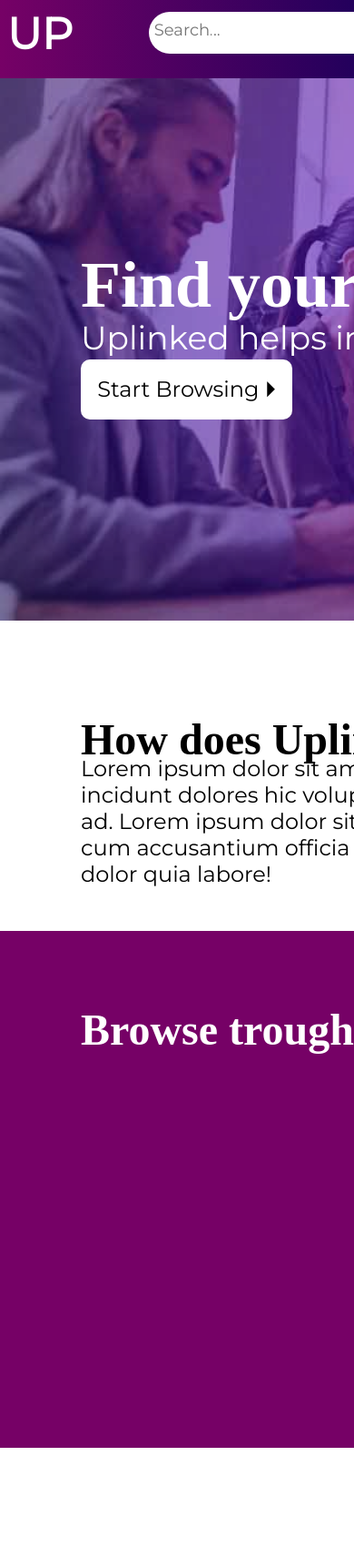
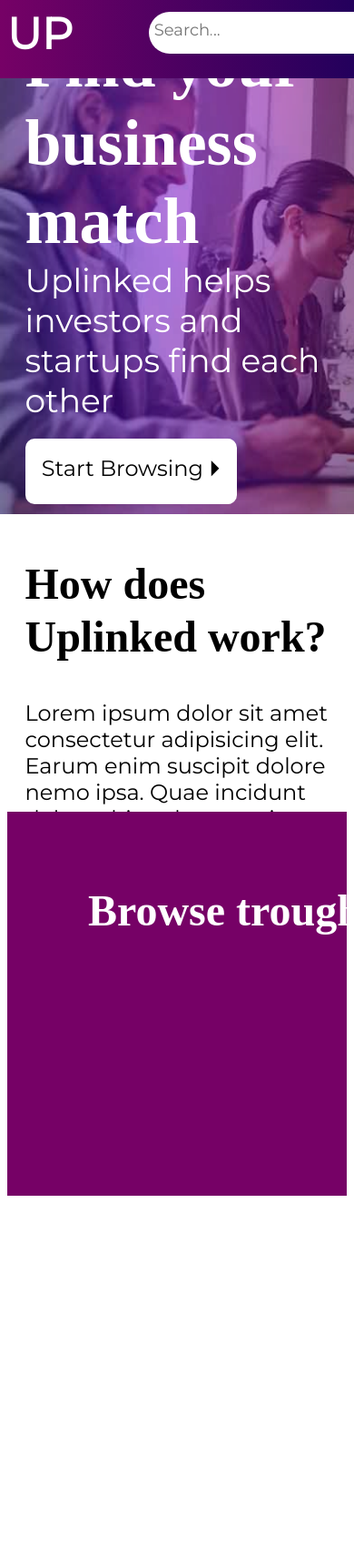
Before and after one commit to FelineJTD/Milestone02_K22, a Flask app: page / in a window 390 px wide; the page is wider, and only the part inside the window is pictured. Shown: the top 1711 px of that part at 91% size. Run offline with Flask 2, Linux system fonts and the light colour scheme.

Commit message:
Fix landing page responsiveness

```diff
--- a/static/main.css
+++ b/static/main.css
@@ -91,30 +91,44 @@
 
 /*----------------------------------------Home-------------------------------------------------------*/
 .homeBG{
-  position: absolute;
-  width: 1440px;
-  height: 682px;
-  left: 0px;
-  top: 0px;
+  width: 100%;
+  height: 67vh;
 }
 
 .homeBG .ungu{
   position: absolute;
-  width: 1440px;
-  height: 682px;
+  width: 100%;
+  height: 67vh;
   left: 0px;
   top: 0px;
   mix-blend-mode: normal;
   opacity: 0.75;
 }
 
+.homeBG .orgrapat {
+  position: absolute;
+  width: 100%;
+  height: 67vh;
+  left: 0px;
+  top: 0px;
+  background: url("./images/BGOrangRapat.png");
+  background-size: cover;
+}
+
+.homeBG .homeBG-container {
+  position: relative;
+  height: 100%;
+  width: 94vw;
+  display: flex;
+  flex-direction: column;
+  justify-content: center;
+  align-items: flex-start;
+  margin-left: 5vw;
+}
+
 .homeBG h1{
-  position: absolute;
-  width: 885px;
-  height: 86px;
-  left: 89px;
-  top: 222px;
-
+  font-size: larger;
+  margin: 0;
   font-family: Margaret;
   font-style: normal;
   font-weight: bold;
@@ -125,12 +139,7 @@
 }
 
 .homeBG h2{
-  position: absolute;
-  width: 989px;
-  height: 44px;
-  left: 89px;
-  top: 319px;
-
+  margin: 0;
   font-family: Montserrat;
   font-style: normal;
   font-weight: 500;
@@ -141,12 +150,9 @@
 }
 
 .homeBG a{
-  position: absolute;
   width: 233px;
-  height: 66px;
-  left: 89px;
-  top: 395px;
-
+  height: 3em;
+  margin-top: 20px;
   font-family: Montserrat;
   font-style: normal;
   font-weight: 500;
@@ -159,12 +165,13 @@
   border-radius: 10px;
 }
 
+
+.underBG {
+  margin: 0 5vw;
+  height: 33vh;
+}
+
 .underBG h2{
-  position: absolute;
-  width: 616px;
-  height: 59px;
-  left: 89px;
-  top: 744px;
 
   font-family: Margaret;
   font-style: normal;
@@ -176,11 +183,6 @@
 }
 
 .underBG h3{
-  position: absolute;
-  width: 1259px;
-  height: 153px;
-  left: 89px;
-  top: 806px;
 
   font-family: Montserrat;
   font-style: normal;
@@ -192,13 +194,11 @@
 }
 
 .rollingbox{
-  position: absolute;
-  width: 1440px;
-  height: 568px;
-  left: 0px;
-  top: 1023px;
+  position: relative;
+  width: 100%;
+  height: 50vh;
 
-background: #760166;
+  background: #760166;
 }
 
 .rollingbox h2{
--- a/templates/home.html
+++ b/templates/home.html
@@ -1,11 +1,13 @@
 {%extends 'navbar.html'%}
 {%block layout%}
     <div class="homeBG">
-        <img  src="{{ url_for('static', filename='images/BGOrangRapat.png') }}" alt="orang rapat">
+        <div class="orgrapat"></div>
         <img class="ungu" src="{{ url_for('static', filename='images/BGUngu.png') }}" alt="warna ungu">
-        <h1>Find your business match</h1>
-        <h2>Uplinked helps investors and startups find each other</h2>
-        <a href="belom ada">Start Browsing &#x23F5</a>
+        <div class="homeBG-container">
+            <h1>Find your business match</h1>
+            <h2>Uplinked helps investors and startups find each other</h2>
+            <a href="belom ada">Start Browsing &#x23F5</a>
+        </div>
     </div>
     <div class="underBG">
         <h2>How does Uplinked work?</h2>
```
